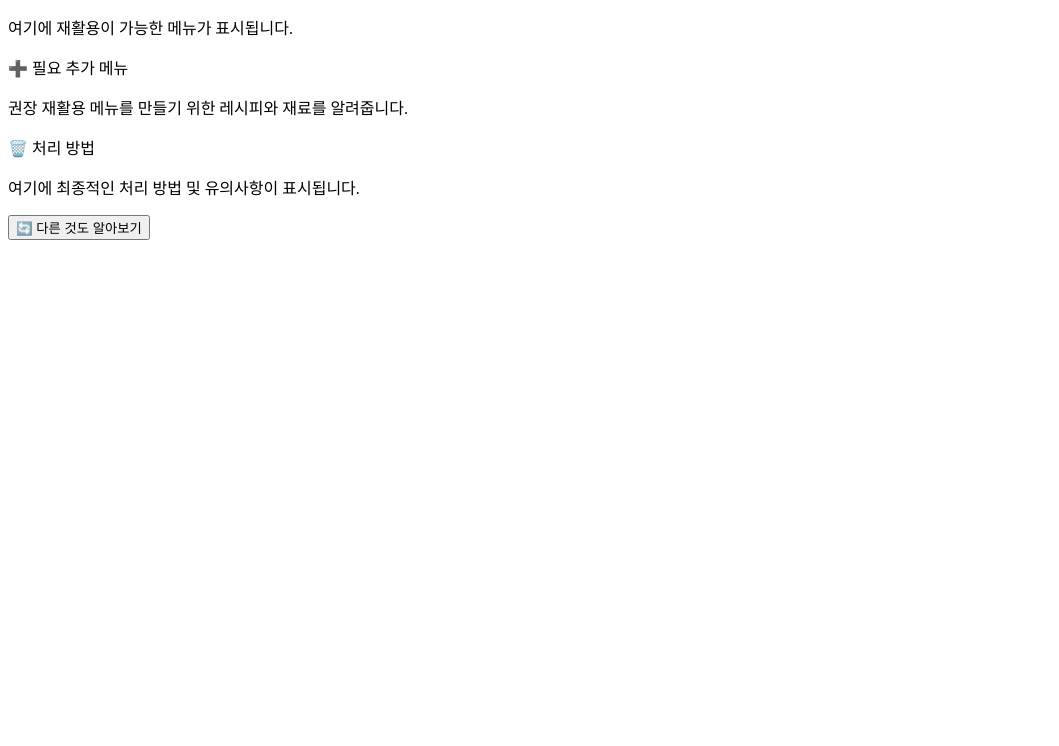
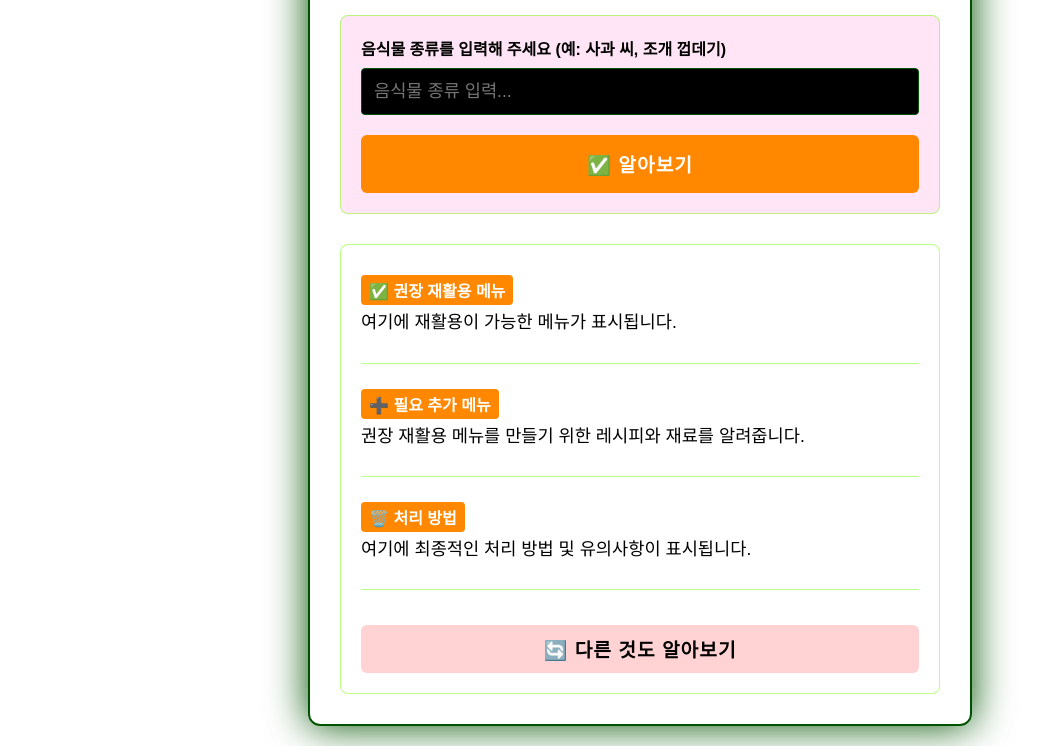
Before and after one commit to yangseonyeong722-lgtm/foodtrashyourusername.github.io, a plain HTML site: page index.html in a window 1280 px wide. Shown: the part 140-886 px from the top of the page, without its empty margins (0-1059 px from the left). Before the commit the page ends 800 px from the top, so only its background shows below. Drawn offline with Linux system fonts and the light colour scheme.

Commit message:
Update index.html

```diff
--- a/index.html
+++ b/index.html
@@ -5,7 +5,157 @@
     <meta name="viewport" content="width=device-width, initial-scale=1.0">
     <title>♻️ 음식물 쓰레기 어떻게 버리는지 알려줌!</title>
     <style>
-        /* ... 여기에 기존의 모든 CSS 코드를 유지하세요 ... */
+        /* CSS 코드는 사용자 정의 스타일을 사용합니다. */
+        :root {
+            --main-blue: #005200ff;
+            --highlight-color: #ff8800ff;
+            --bg-dark: #ffffffff;
+            --text-light: #000000ff;
+            --container-bg: rgba(255, 255, 255, 0.9);
+            --border-line: 1px solid rgba(115, 255, 0, 0.48);
+        }
+
+        body {
+            font-family: 'Arial', sans-serif;
+            background-color: var(--bg-dark);
+            color: var(--text-light);
+            margin: 0;
+            padding: 20px;
+            display: flex;
+            justify-content: center;
+            align-items: center;
+            min-height: 100vh;
+            background-image: linear-gradient(135deg, var(--bg-dark) 0%, #ffffffff 100%);
+        }
+
+        .container {
+            width: 90%;
+            max-width: 600px;
+            background-color: var(--container-bg);
+            border: 2px solid var(--main-blue);
+            box-shadow: 0 0 40px var(--main-blue);
+            padding: 30px;
+            border-radius: 12px;
+            backdrop-filter: blur(5px);
+        }
+
+        h1 {
+            text-align: center;
+            color: var(--highlight-color);
+            border-bottom: 3px solid var(--main-blue);
+            padding-bottom: 10px;
+            margin-bottom: 30px;
+            font-size: 1.8em;
+            text-transform: uppercase;
+            letter-spacing: 2px;
+        }
+
+        .input-section {
+            padding: 20px;
+            margin-bottom: 20px;
+            border: var(--border-line);
+            border-radius: 8px;
+            background-color: rgba(255, 0, 170, 0.1);
+        }
+
+        label {
+            display: block;
+            margin-bottom: 8px;
+            font-weight: bold;
+            color: var(--text-light);
+        }
+
+        input[type="text"] {
+            width: 100%;
+            padding: 12px;
+            margin-bottom: 20px;
+            border: 1px solid var(--main-blue);
+            border-radius: 4px;
+            box-sizing: border-box;
+            background-color: #000000ff;
+            color: var(--text-light);
+            font-size: 1.1em;
+            transition: border-color 0.3s, box-shadow 0.3s;
+        }
+
+        input[type="text"]:focus {
+            border-color: var(--highlight-color);
+            box-shadow: 0 0 10px rgba(0, 255, 255, 0.5);
+            outline: none;
+        }
+
+        .action-button {
+            width: 100%;
+            padding: 15px;
+            background-color: var(--highlight-color);
+            color: var(--bg-dark);
+            border: none;
+            border-radius: 6px;
+            font-size: 1.2em;
+            font-weight: bold;
+            cursor: pointer;
+            text-transform: uppercase;
+            letter-spacing: 1px;
+            transition: background-color 0.3s, transform 0.1s;
+        }
+
+        .action-button:hover {
+            background-color: #ffffffff;
+        }
+
+        .action-button:active {
+            transform: scale(0.98);
+        }
+
+        .result-section {
+            margin-top: 30px;
+            padding: 20px;
+            border: var(--border-line);
+            border-radius: 8px;
+            background-color: rgba(255, 255, 255, 1);
+        }
+
+        .result-item {
+            margin-bottom: 15px;
+            padding: 10px 0;
+            border-bottom: var(--border-line);
+        }
+
+        .result-item:last-child {
+            border-bottom: none;
+            margin-bottom: 0;
+        }
+
+        .result-title {
+            font-size: 1em;
+            font-weight: bold;
+            color: var(--main-blue);
+            display: inline-block;
+            padding: 3px 8px;
+            background-color: var(--highlight-color);
+            color: var(--bg-dark);
+            border-radius: 4px;
+            margin-right: 10px;
+        }
+
+        .result-content {
+            display: block;
+            margin-top: 5px;
+            font-size: 1.1em;
+            line-height: 1.4;
+            color: #000000ff;
+        }
+
+        .reset-button {
+            margin-top: 20px;
+            background-color: #ffd3d3ff;
+            color: var(--text-light);
+            padding: 10px;
+        }
+
+        .reset-button:hover {
+            background-color: #ffddddff;
+        }
     </style>
 </head>
 <body>
@@ -39,17 +189,18 @@
 
     <script>
         // ✅ [최종 수정] 서버 주소 및 엔드포인트 통합 완료
-        const SERVER_URL = "https://5a863591-4933-429a-bf5f-f581cb879dcd-00-3w34ubf7tgcr5.sisko.replit.dev/generate_recycling_guide";
+        const SERVER_URL = "[https://5a863591-4933-429a-bf5f-f581cb879dcd-00-3w34ubf7tgcr5.sisko.replit.dev/generate_recycling_guide](https://5a863591-4933-429a-bf5f-f581cb879dcd-00-3w34ubf7tgcr5.sisko.replit.dev/generate_recycling_guide)";
 
         /**
          * '알아보기' 버튼 클릭 시 실행됩니다.
          */
-        async function getRecyclingInfo() { // ✅ 함수 이름 수정 완료
+        async function getRecyclingInfo() {
             const input = document.getElementById('foodInput').value.trim();
-            const resultArea = document.getElementById('result-section'); // 결과를 감싸는 div가 필요함
+            const resultArea = document.getElementById('result-section');
 
             if (input === "") {
-                alert("음식물 종류를 입력해 주세요.");
+                // alert() 대신 사용자 정의 알림 사용
+                updateResultArea("입력 필요", "음식물 종류를 입력해 주세요.", "정보 없음");
                 return;
             }
 
@@ -62,7 +213,7 @@
                     method: 'POST',
                     headers: { 'Content-Type': 'application/json' },
                     body: JSON.stringify({
-                        food_item: input // ✅ 백엔드가 원하는 키(food_item) 사용
+                        food_item: input
                     })
                 });
 
@@ -75,7 +226,7 @@
                 // 통신 성공 시 로직: 결과 영역 업데이트
                 updateResultArea(
                     data.recommended_menu || "정보 없음",
-                    data.recommended_menu ? data.additional_menu : "내용 없음", // 재활용 메뉴가 있을 때만 추가 메뉴 표시
+                    data.recommended_menu ? data.additional_menu : "내용 없음",
                     data.disposal_method || "정보 없음"
                 );
             } catch (error) {
```
